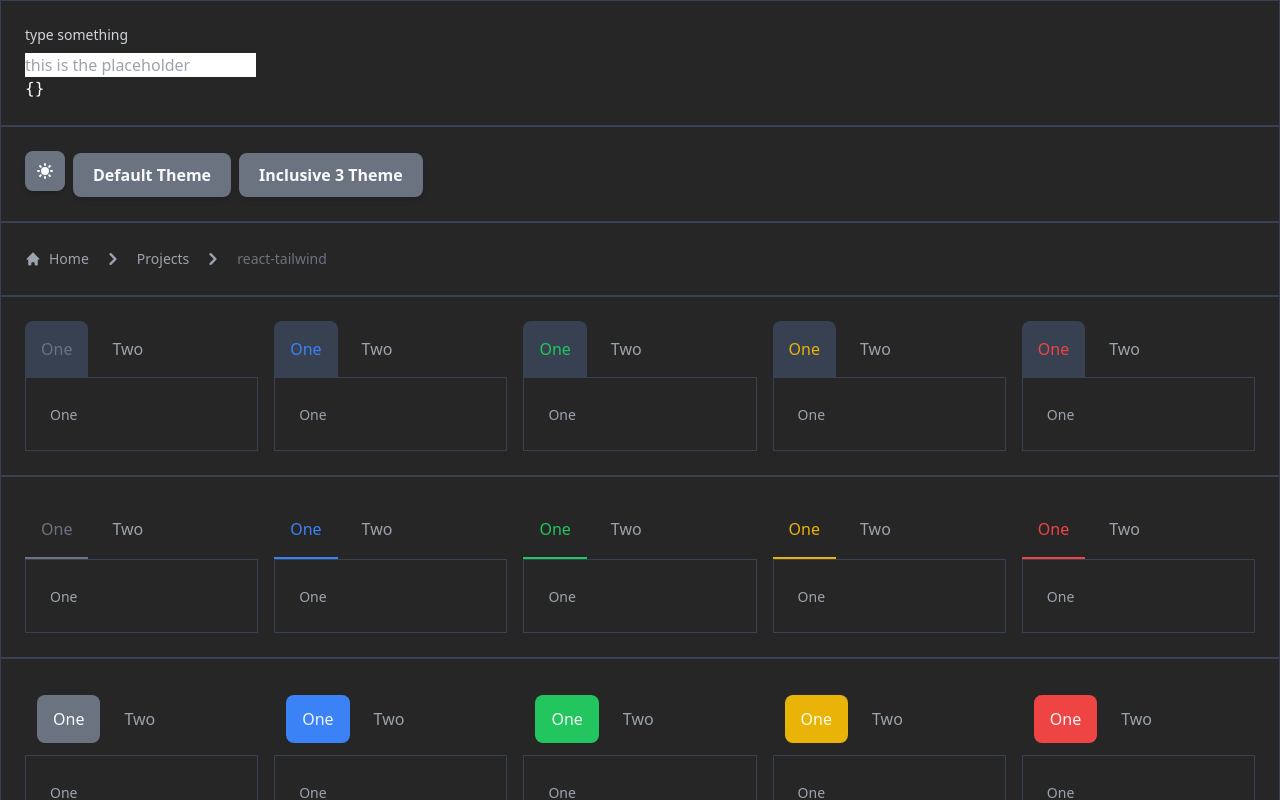
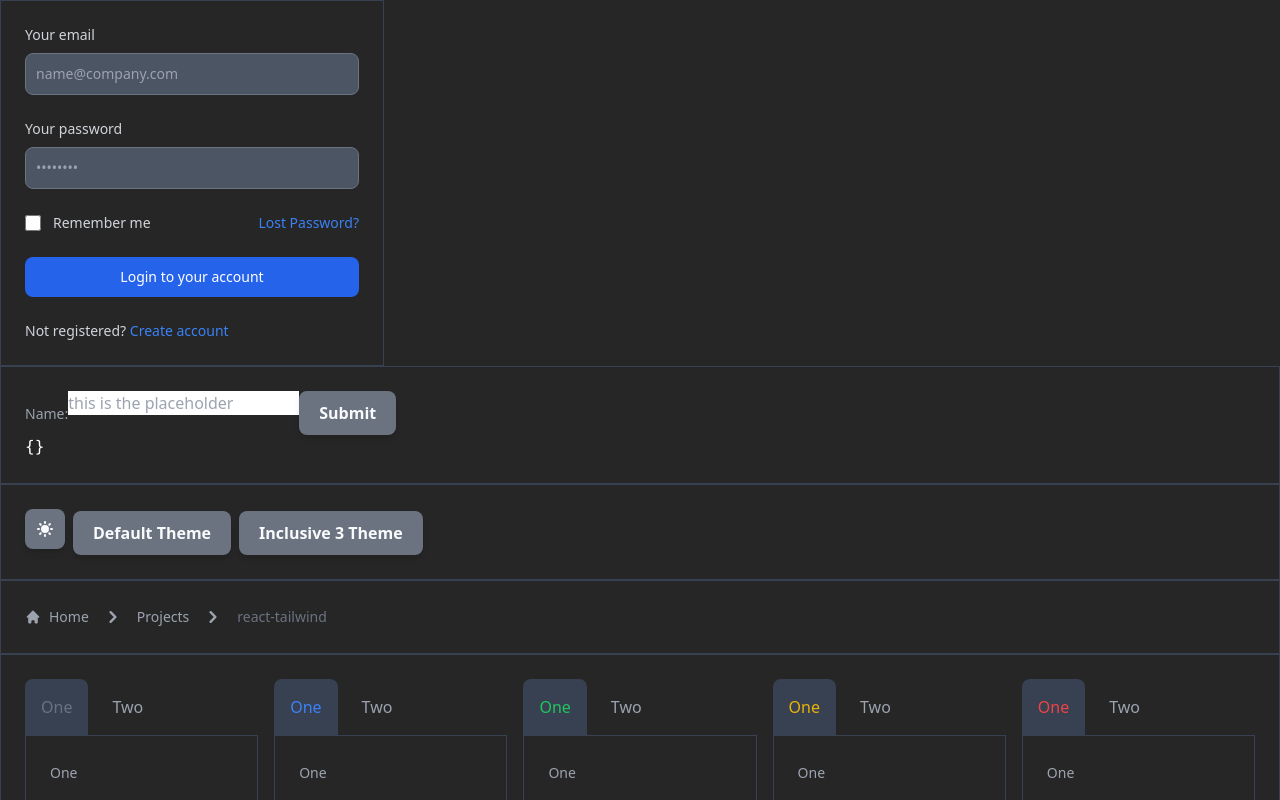
Before and after one commit to edadma/react-tailwind, a React (Create React App) app: page / in a window 1280 px wide. Shown: the top 800 px of the page. Built offline with nearby package versions, Linux system fonts and the light colour scheme.

Commit message:
cont coding Form

```diff
--- a/src/Form.tsx
+++ b/src/Form.tsx
@@ -48,7 +48,7 @@ export const Input: React.FC<InputProps> = ({
   const formik = useForm()
 
   return (
-    <>
+    <div className="inline-block align-top">
       {label && (
         <label
           htmlFor={other.name}
@@ -85,6 +85,6 @@ export const Input: React.FC<InputProps> = ({
             <Text role="error">{formik.errors['name']}</Text>
           </div>
         ))}
-    </>
+    </div>
   )
 }
--- a/src/Grid.tsx
+++ b/src/Grid.tsx
@@ -114,16 +114,13 @@ export const Grid: React.FC<GridProps> = ({
 
   return (
     <div
-      className={
-        `${colsClass[cols || theme.component.grid.default.cols]} ${
-          rows !== undefined ? rowsClass[rows] : ''
-        } ${gapClass[gap !== undefined ? gap : theme.component.grid.default.gap]} ${
-          gapx !== undefined ? gapxClass[gapx] : ''
-        } ${gapy !== undefined ? gapyClass[gapy] : ''} ${
-          flow !== undefined ? flowClass[flow] : ''
-        } ${colorClass(theme, 'grid', bg, 'div')} ${theme.component.grid.style}` +
-        (className ? ' ' + className : '')
-      }
+      className={`${colsClass[cols || theme.component.grid.default.cols]} ${
+        rows !== undefined ? rowsClass[rows] : ''
+      } ${gapClass[gap !== undefined ? gap : theme.component.grid.default.gap]} ${
+        gapx !== undefined ? gapxClass[gapx] : ''
+      } ${gapy !== undefined ? gapyClass[gapy] : ''} ${
+        flow !== undefined ? flowClass[flow] : ''
+      } ${colorClass(theme, 'grid', bg, 'div')} ${theme.component.grid.style} ${className || ''}`}
       {...other}
     >
       {children}
--- a/src/index.tsx
+++ b/src/index.tsx
@@ -34,6 +34,81 @@ const App: React.FC = () => {
   return (
     <ThemeProvider>
       <ModeProvider>
+        <Card className="max-w-sm">
+          <form className="space-y-6" action="#">
+            <div>
+              <label
+                htmlFor="email"
+                className="text-sm font-medium text-gray-900 block mb-2 dark:text-gray-300"
+              >
+                Your email
+              </label>
+              <input
+                type="email"
+                name="email"
+                id="email"
+                className="bg-gray-50 border border-gray-300 text-gray-900 sm:text-sm rounded-lg focus:ring-blue-500 focus:border-blue-500 block w-full p-2.5 dark:bg-gray-600 dark:border-gray-500 dark:placeholder-gray-400 dark:text-white"
+                placeholder="name@company.com"
+                required
+              />
+            </div>
+            <div>
+              <label
+                htmlFor="password"
+                className="text-sm font-medium text-gray-900 block mb-2 dark:text-gray-300"
+              >
+                Your password
+              </label>
+              <input
+                type="password"
+                name="password"
+                id="password"
+                placeholder="••••••••"
+                className="bg-gray-50 border border-gray-300 text-gray-900 sm:text-sm rounded-lg focus:ring-blue-500 focus:border-blue-500 block w-full p-2.5 dark:bg-gray-600 dark:border-gray-500 dark:placeholder-gray-400 dark:text-white"
+                required
+              />
+            </div>
+            <div className="flex items-start">
+              <div className="flex items-start">
+                <div className="flex items-center h-5">
+                  <input
+                    id="remember"
+                    aria-describedby="remember"
+                    type="checkbox"
+                    className="bg-gray-50 border border-gray-300 focus:ring-3 focus:ring-blue-300 h-4 w-4 rounded dark:bg-gray-700 dark:border-gray-600 dark:focus:ring-blue-600 dark:ring-offset-gray-800"
+                    required
+                  />
+                </div>
+                <div className="text-sm ml-3">
+                  <label
+                    htmlFor="remember"
+                    className="font-medium text-gray-900 dark:text-gray-300"
+                  >
+                    Remember me
+                  </label>
+                </div>
+              </div>
+              <a
+                href="#"
+                className="text-sm text-blue-700 hover:underline ml-auto dark:text-blue-500"
+              >
+                Lost Password?
+              </a>
+            </div>
+            <button
+              type="submit"
+              className="w-full text-white bg-blue-700 hover:bg-blue-800 focus:ring-4 focus:ring-blue-300 font-medium rounded-lg text-sm px-5 py-2.5 text-center dark:bg-blue-600 dark:hover:bg-blue-700 dark:focus:ring-blue-800"
+            >
+              Login to your account
+            </button>
+            <div className="text-sm font-medium text-gray-500 dark:text-gray-300">
+              Not registered?{' '}
+              <a href="#" className="text-blue-700 hover:underline dark:text-blue-500">
+                Create account
+              </a>
+            </div>
+          </form>
+        </Card>
         <Card>
           <Form
             init={{
@@ -42,7 +117,11 @@ const App: React.FC = () => {
               onSubmit: setData,
             }}
           >
-            <Input name="name" label="type something" placeholder="this is the placeholder" />
+            <div className="columns-2">
+              <Text>Name:</Text>
+              <Input name="name" placeholder="this is the placeholder" />
+              <Button type="submit">Submit</Button>
+            </div>
           </Form>
           <pre className="text-white">{JSON.stringify(data, null, 2)}</pre>
         </Card>
```
